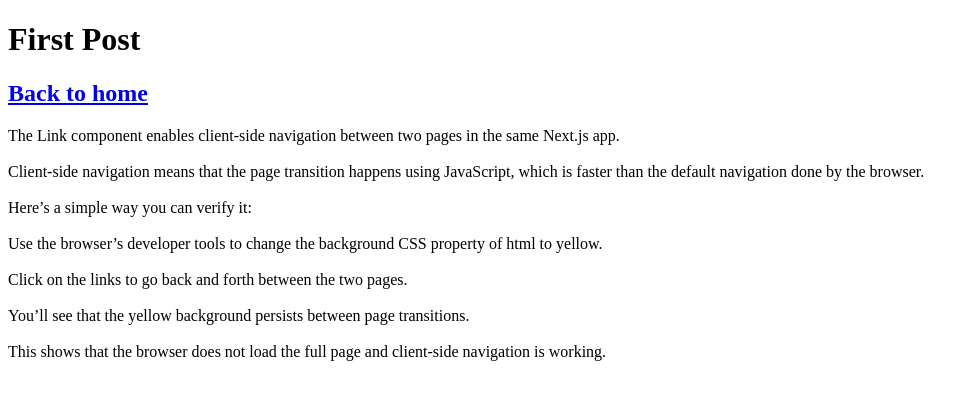
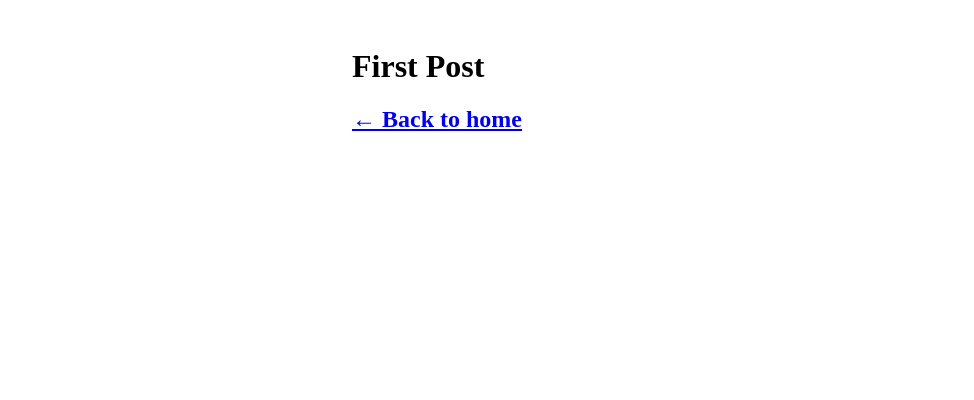
Before and after one commit to jeremygradisher/nextjs-blog, a Next.js app: page /posts/first-post in a window 1280 px wide. Shown: the top 400 px of the page, without its empty margins (0-974 px from the left). Built offline with nearby package versions, Linux system fonts and the light colour scheme.

Commit message:
Adding styling

```diff
--- /dev/null
+++ b/components/layout.js
@@ -0,0 +1,5 @@
+import styles from './layout.module.css';
+
+export default function Layout({ children }) {
+  return <div className={styles.container}>{children}</div>;
+}
--- /dev/null
+++ b/components/layout.module.css
@@ -0,0 +1,5 @@
+.container {
+  max-width: 36rem;
+  padding: 0 1rem;
+  margin: 3rem auto 6rem;
+}
--- /dev/null
+++ b/pages/_app.js
@@ -0,0 +1,3 @@
+export default function App({ Component, pageProps }) {
+  return <Component {...pageProps} />;
+}
--- a/pages/posts/first-post.js
+++ b/pages/posts/first-post.js
@@ -1,25 +1,17 @@
+import Head from 'next/head';
 import Link from 'next/link';
+import Layout from '../../components/layout';
 
 export default function FirstPost() {
   return (
-    <>
+    <Layout>
+      <Head>
+        <title>First Post</title>
+      </Head>
       <h1>First Post</h1>
       <h2>
-        <Link href="/">Back to home</Link>
+        <Link href="/">← Back to home</Link>
       </h2>
-      <p>
-      The Link component enables client-side navigation between two pages in the same Next.js app.<br /><br />
-
-      Client-side navigation means that the page transition happens using JavaScript, which is faster than
-      the default navigation done by the browser.<br /><br />
-
-      Here’s a simple way you can verify it:<br /><br />
-
-      Use the browser’s developer tools to change the background CSS property of html to yellow.<br /><br />
-      Click on the links to go back and forth between the two pages.<br /><br />
-      You’ll see that the yellow background persists between page transitions.<br /><br />
-      This shows that the browser does not load the full page and client-side navigation is working.
-      </p>
-    </>
+    </Layout>
   );
 }
```
